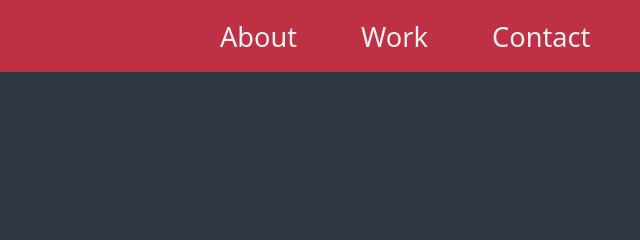
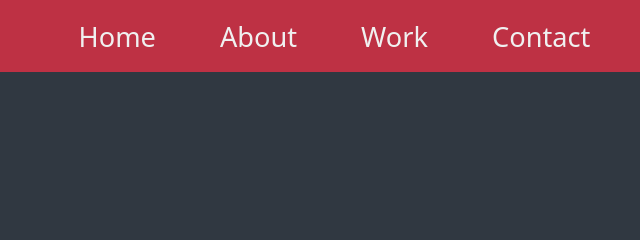
Before and after one commit to theshrish46/freecodecamp-portfolio-project.github.io, a plain HTML site: page index.html in a window 1280 px wide. Shown: the top 240 px of the page, 640-1280 px from the left. Drawn offline with Linux system fonts and the light colour scheme.

Commit message:
Update index.html

```diff
--- a/index.html
+++ b/index.html
@@ -11,6 +11,7 @@
     <main>
         <nav class="main-nav">
             <ul class="nav-ul">
+                <li class="nav-li"><a href="#home" class="nav-link">Home</a></li>
                 <li class="nav-li"><a href="#about" class="nav-link">About</a></li>
                 <li class="nav-li"><a href="#work" class="nav-link">Work</a></li>
                 <li class="nav-li"><a href="#contact" class="nav-link">Contact</a></li>
```
